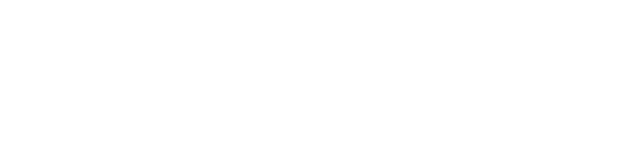
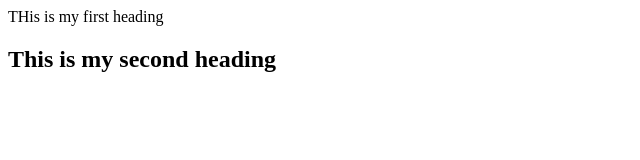
Before and after one commit to vallejoslf/vscode, a plain HTML site: page index.html in a window 1280 px wide. Shown: the whole page, without its empty margins (0-640 px from the left). Drawn offline with Linux system fonts and the light colour scheme.

Commit message:
2nd change with new heading.

```diff
--- a/index.html
+++ b/index.html
@@ -7,6 +7,7 @@
     <title>GitHub VSCode Demo</title>
 </head>
 <body>
-
+    <hi>THis is my first heading</hi>
+    <h2>This is my second heading</h2>
 </body>
 </html>
```
